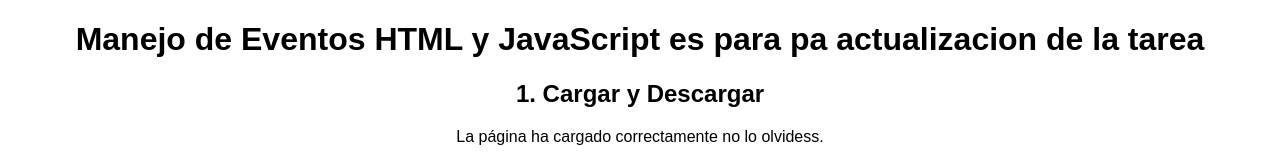
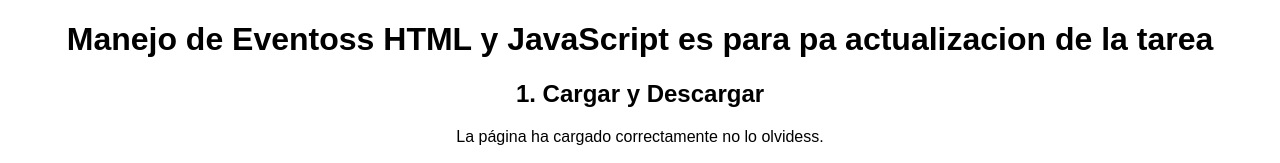
Before and after one commit to Joycesolis12/Tareasemana14, a plain HTML site: page index.html in a window 1280 px wide. Shown: the top 163 px of the page. Drawn offline with Linux system fonts and the light colour scheme.

Commit message:
actualizadoo

```diff
--- a/index.html
+++ b/index.html
@@ -7,7 +7,7 @@
     <link rel="stylesheet" href="styles.css">
 </head>
 <body onload="onPageLoad()" onunload="onPageUnload()">
-    <h1>Manejo de Eventos HTML y JavaScript es para pa actualizacion de la tarea </h1>
+    <h1>Manejo de Eventoss HTML y JavaScript es para pa actualizacion de la tarea </h1>
 
     <h2>1. Cargar y Descargar</h2>
     <p id="loadMessage"></p>
```
